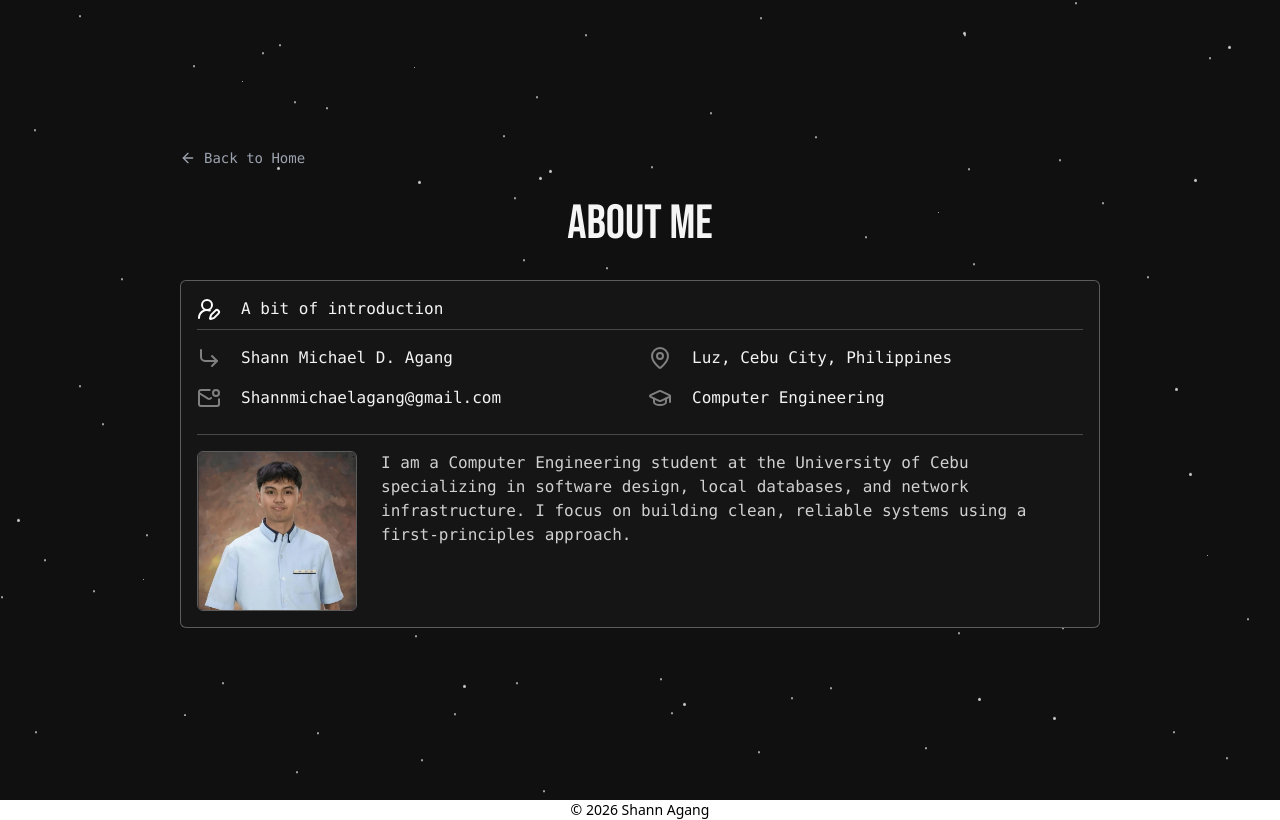
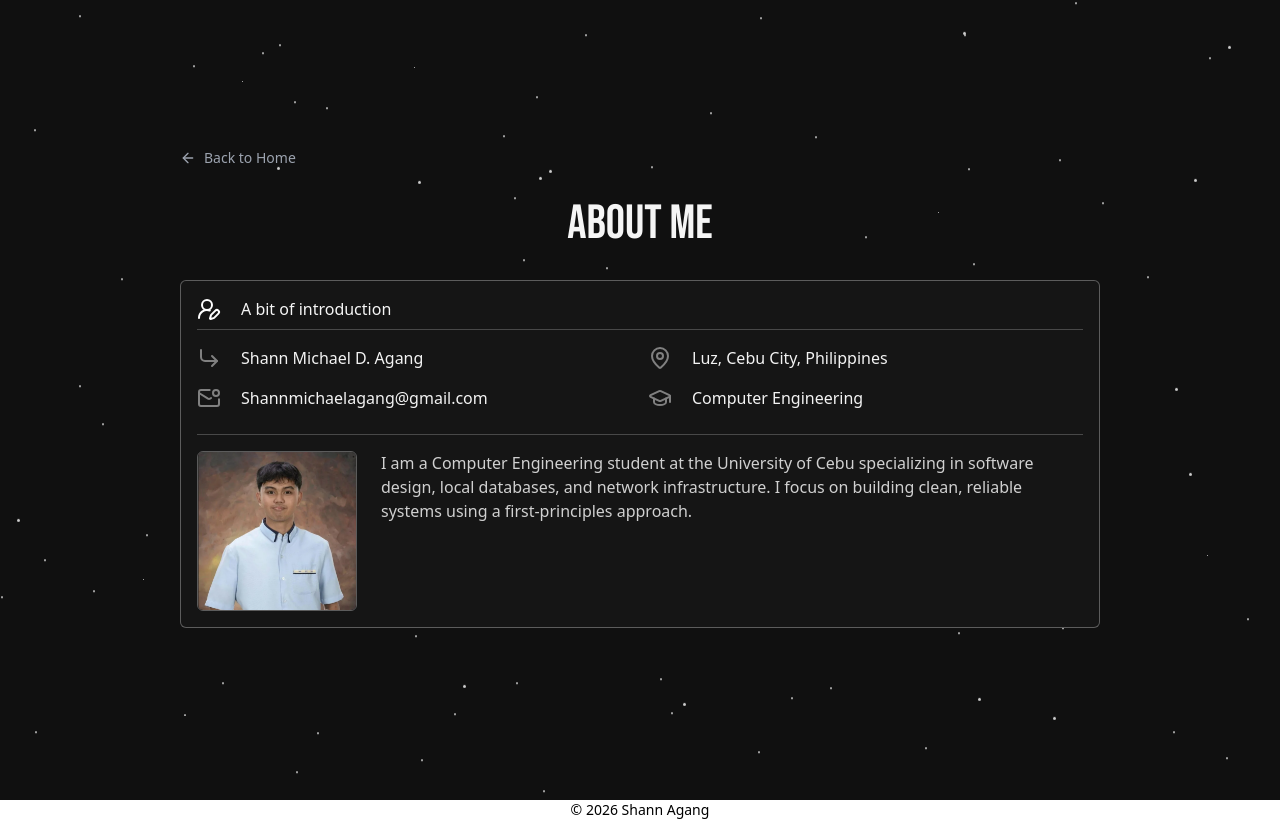
Before and after one commit to SkreTyr/Website-Portfolio, a React (Vite) app: page /about in a window 1280 px wide. Built offline with nearby package versions, Linux system fonts and the light colour scheme; what lightswind would draw is missing.

Commit message:
Remove font-mono classes from About

```diff
--- a/src/pages/About.tsx
+++ b/src/pages/About.tsx
@@ -11,7 +11,7 @@ const About = () => {
           <AutoReveal direction="left" className="w-full">
             <Link
               to="/#About"
-              className="inline-flex items-center gap-2 font-mono text-sm text-gray-400 hover:text-white transition-colors mb-8"
+              className="inline-flex items-center gap-2 text-sm text-gray-400 hover:text-white transition-colors mb-8"
             >
               <ArrowLeft className="w-4 h-4" />
               Back to Home
@@ -26,26 +26,26 @@ const About = () => {
 
           <AutoReveal className="w-full">
             <div className="border border-[#ffffff4d] bg-[#151515] p-4 rounded-md">
-              <div className="flex items-center gap-5 font-mono">
+              <div className="flex items-center gap-5">
                 <UserRoundPen color="#ffffff" />
                 <h2 className="text-[#f5f5f5]">A bit of introduction</h2>
               </div>
               <hr className="border-t border-[#ffffff38] w-full mt-2 mb-4" />
 
               <div className="grid md:grid-cols-2 gap-4">
-                <div className="flex items-center gap-5 font-mono">
+                <div className="flex items-center gap-5">
                   <CornerDownRight color="grey" />
                   <h3 className="text-[#f3f3f3]">Shann Michael D. Agang</h3>
                 </div>
-                <div className="flex items-center gap-5 font-mono">
+                <div className="flex items-center gap-5">
                   <MapPin color="grey" />
                   <h3 className="text-[#f3f3f3]">Luz, Cebu City, Philippines</h3>
                 </div>
-                <div className="flex items-center gap-5 font-mono">
+                <div className="flex items-center gap-5">
                   <MailDot color="grey" />
                   <h3 className="text-[#f3f3f3]">Shannmichaelagang@gmail.com</h3>
                 </div>
-                <div className="flex items-center gap-5 font-mono">
+                <div className="flex items-center gap-5">
                   <GraduationCap color="grey" />
                   <h3 className="text-[#f3f3f3]">Computer Engineering</h3>
                 </div>
@@ -57,7 +57,7 @@ const About = () => {
                 <div className="w-40 h-40 shrink-0 rounded-md overflow-hidden border border-[#ffffff4d]">
                   <img src={profileImg} alt="Profile Picture" className="w-full h-full object-cover" />
                 </div>
-                <p className="text-[#d0d0d0] font-mono text-base">
+                <p className="text-[#d0d0d0] text-base">
                   I am a Computer Engineering student at the University of Cebu specializing in software
                   design, local databases, and network infrastructure. I focus on building clean, reliable
                   systems using a first-principles approach.
```
